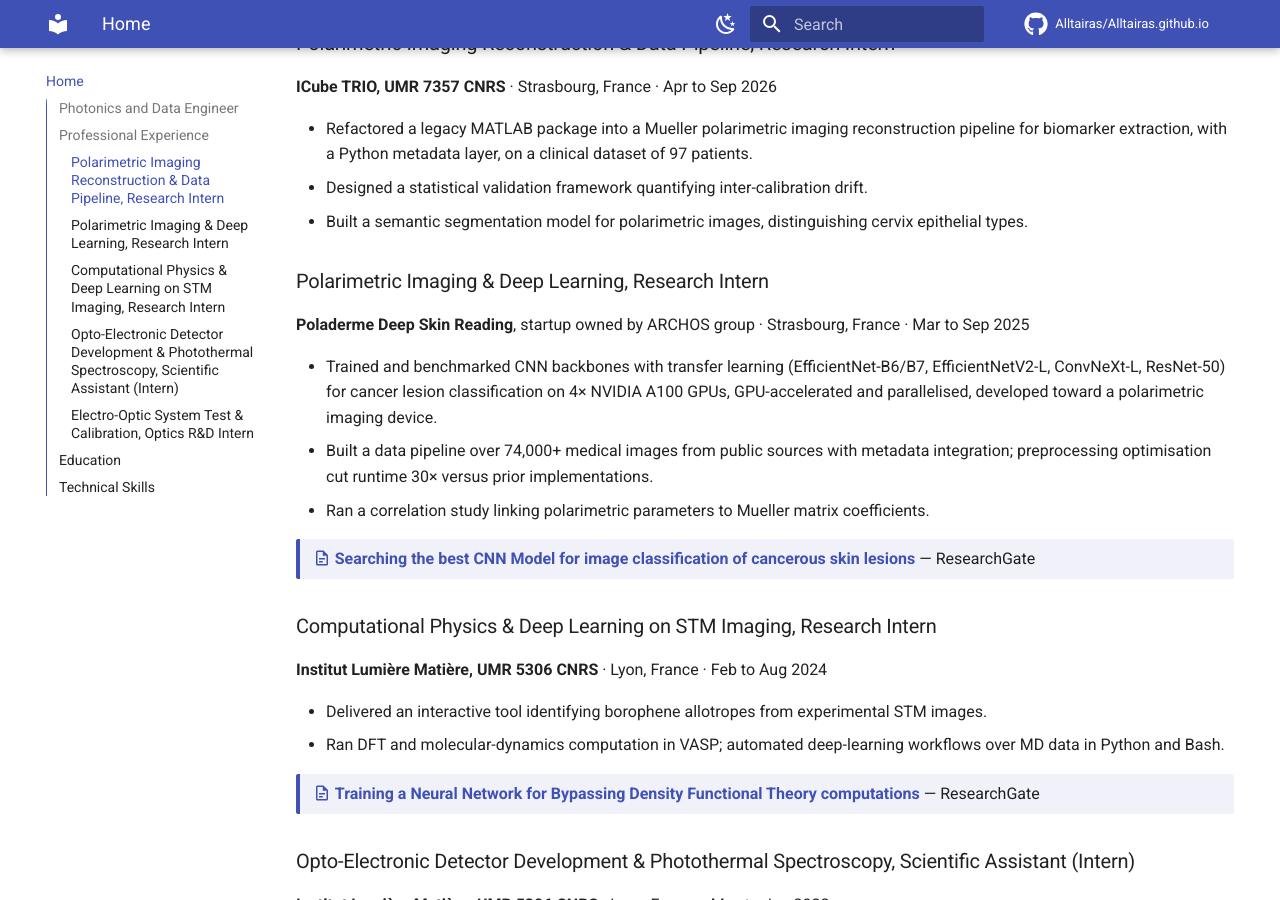
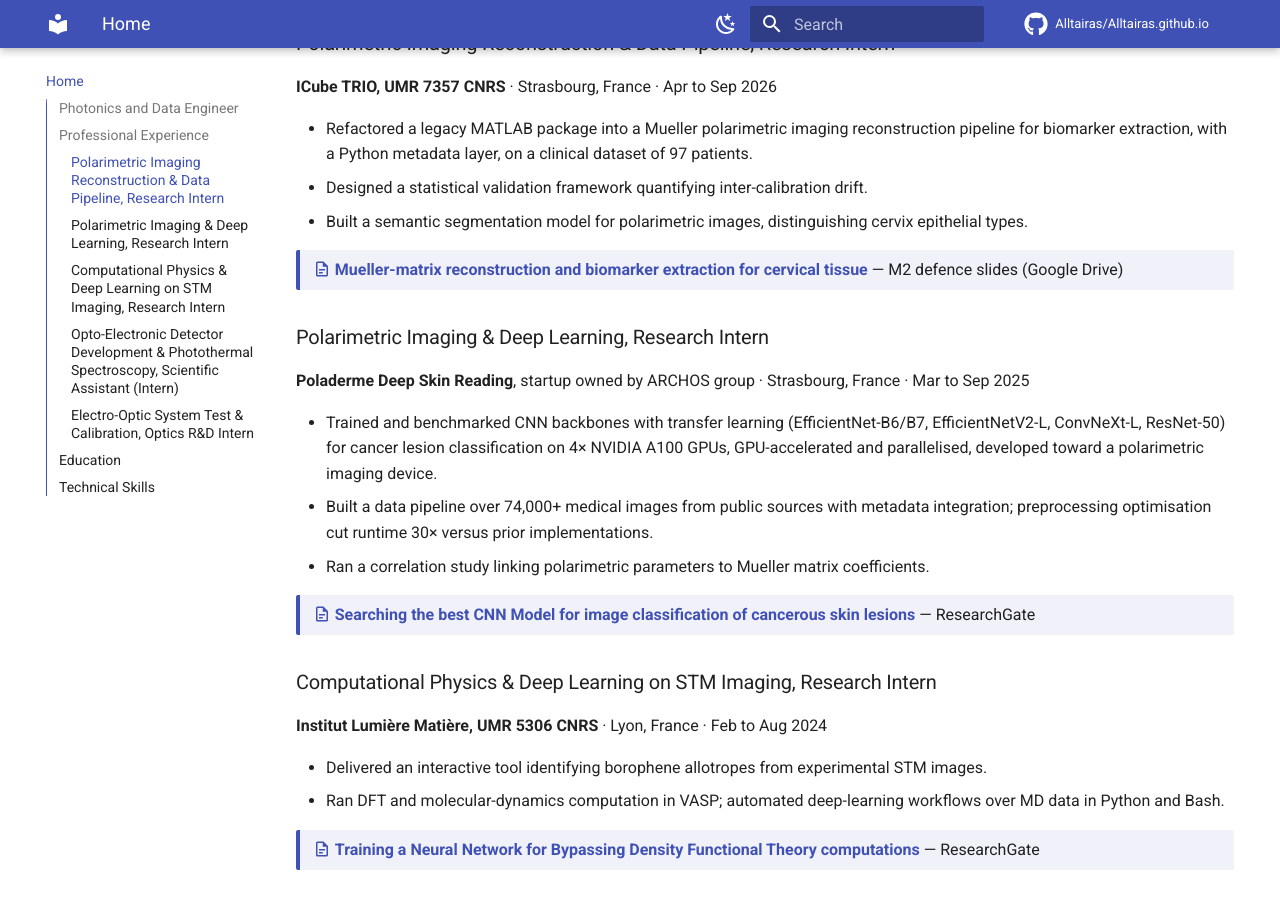
Before and after one commit to Alltairas/Alltairas.github.io, an MkDocs documentation site: the page built from docs/index.md, in a window 1280 px wide and 900 px high, scrolled down 722 px. Built offline with MkDocs 1.6.1 and Material for MkDocs 9.7.7, drawn with Linux system fonts in a browser that asks for light colours; comment, search, counter and statistics services are not loaded.

Commit message:
Add ICube M2 defence slides link to Home and box it on Projects
Co-Authored-By: Claude Opus 5 <noreply@anthropic.com>

```diff
--- a/docs/index.md
+++ b/docs/index.md
@@ -32,6 +32,9 @@ MATLAB.
   extraction, with a Python metadata layer, on a clinical dataset of 97 patients.
 - Designed a statistical validation framework quantifying inter-calibration drift.
 - Built a semantic segmentation model for polarimetric images, distinguishing cervix epithelial types.
+
+:material-file-document-outline: [Mueller-matrix reconstruction and biomarker extraction for cervical tissue](https://drive.google.com/file/d/1RD9jjvR2I5S9LohQI7koc1HDJ3aqIAGA/view?usp=sharing){: target="_blank" } — M2 defence slides (Google Drive)
+{ .report-link }
 
 ### Polarimetric Imaging & Deep Learning, Research Intern
 **Poladerme Deep Skin Reading**, startup owned by ARCHOS group · Strasbourg, France · Mar to Sep 2025
```
Also changed, not shown: docs/projects.md (+1 -0 lines).
